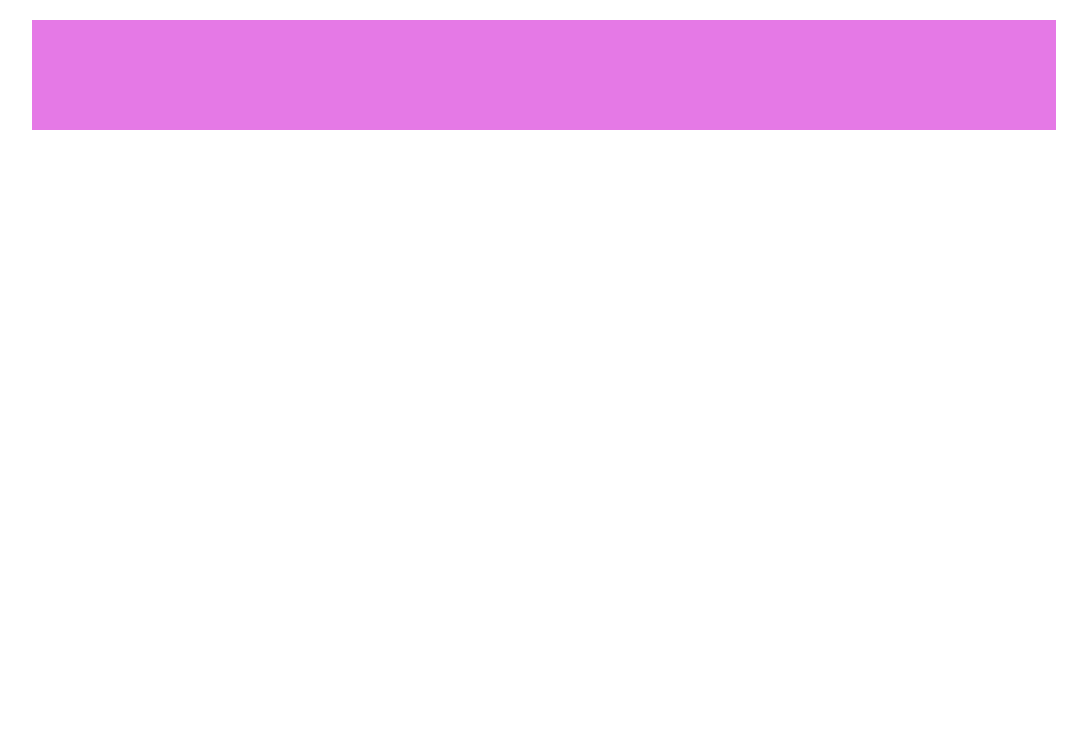
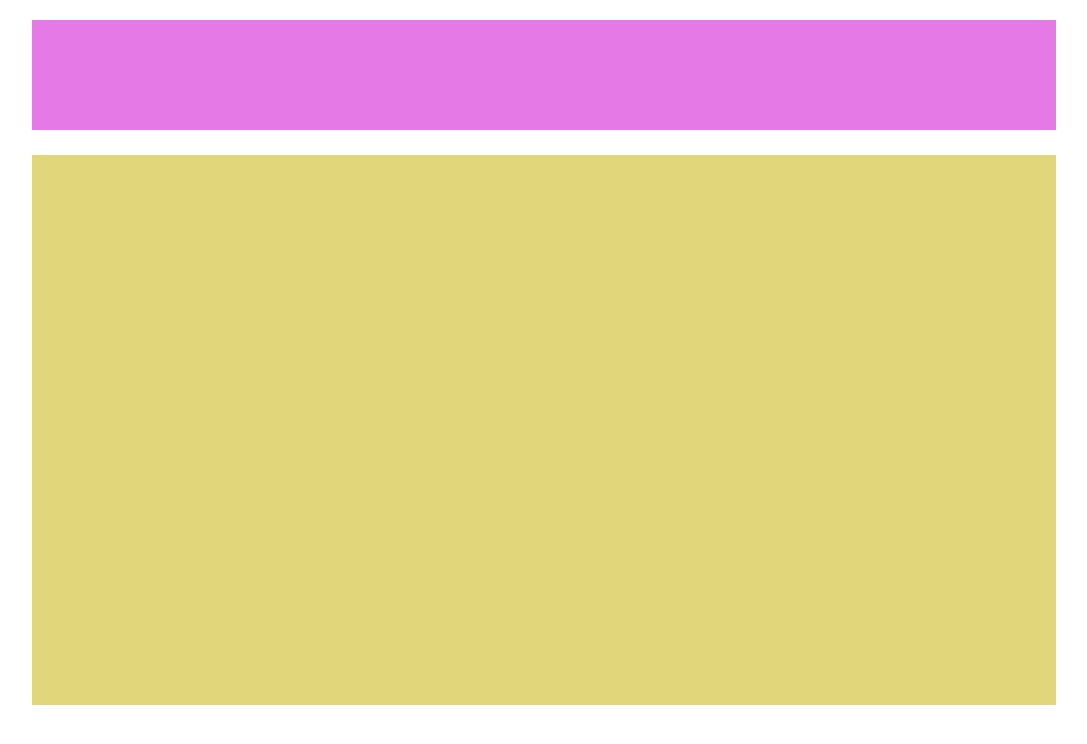
Before and after one commit to Daniele-Simonetti/htmlcss-struttura-wp, a plain HTML site: page index.html in a window 1280 px wide. Shown: the whole page, without its empty margins (96-1183 px from the left). Drawn offline with Linux system fonts and the light colour scheme.

Commit message:
add first sec structure

```diff
--- a/css/style.css
+++ b/css/style.css
@@ -21,3 +21,11 @@ html {
   background-color: #e579e6;
 }
 /* /header */
+
+/* main */
+.yellow-box {
+  background-color: #e1d67a;
+  height: 550px;
+  margin-top: 25px;
+}
+/* /main */
--- a/index.html
+++ b/index.html
@@ -15,7 +15,17 @@
     <!-- /header -->
 
     <!-- main -->
-    <main class="content"></main>
+    <main class="content">
+      <!-- yellow section -->
+      <section class="yellow-box"></section>
+      <!-- /yellow section -->
+
+      <!-- float section -->
+      <section class=""></section>
+      <!-- /float section -->
+
+
+    </main>
     <!-- /main -->
 
     <!-- footer -->
```
